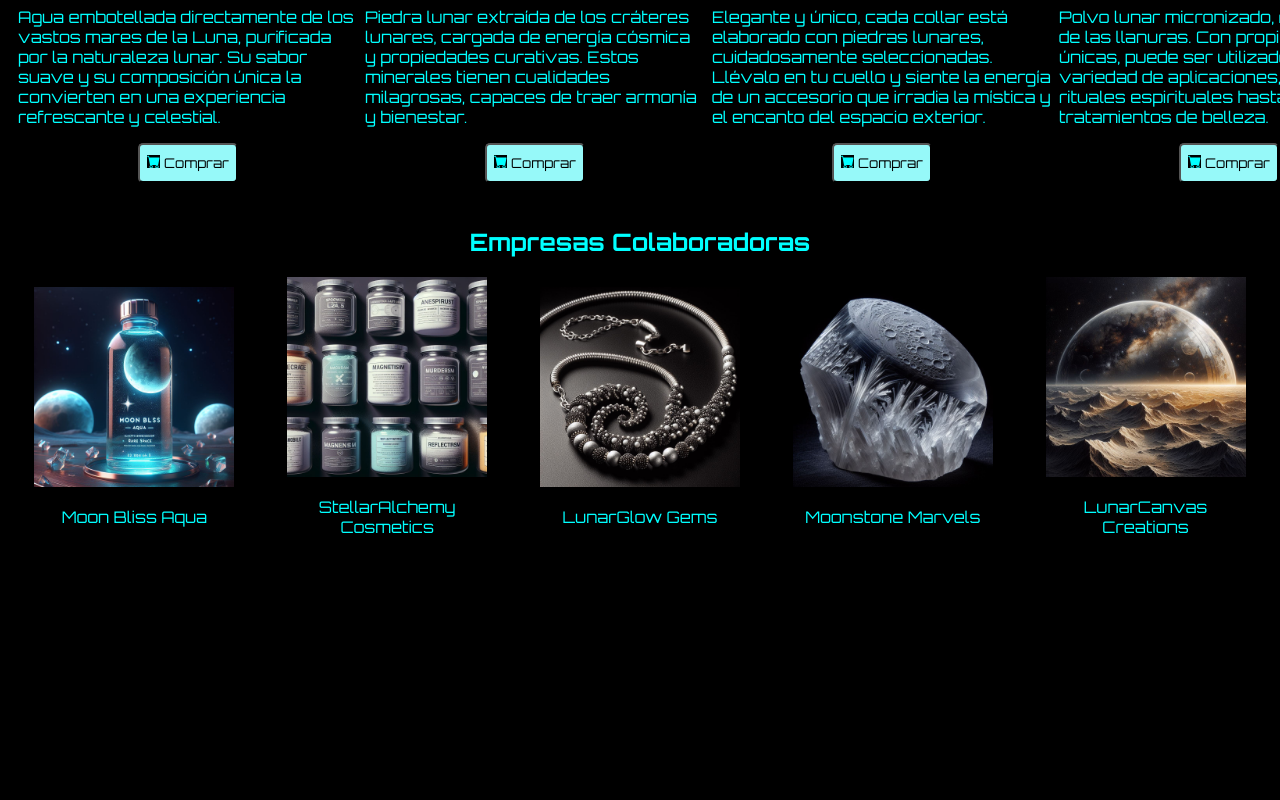
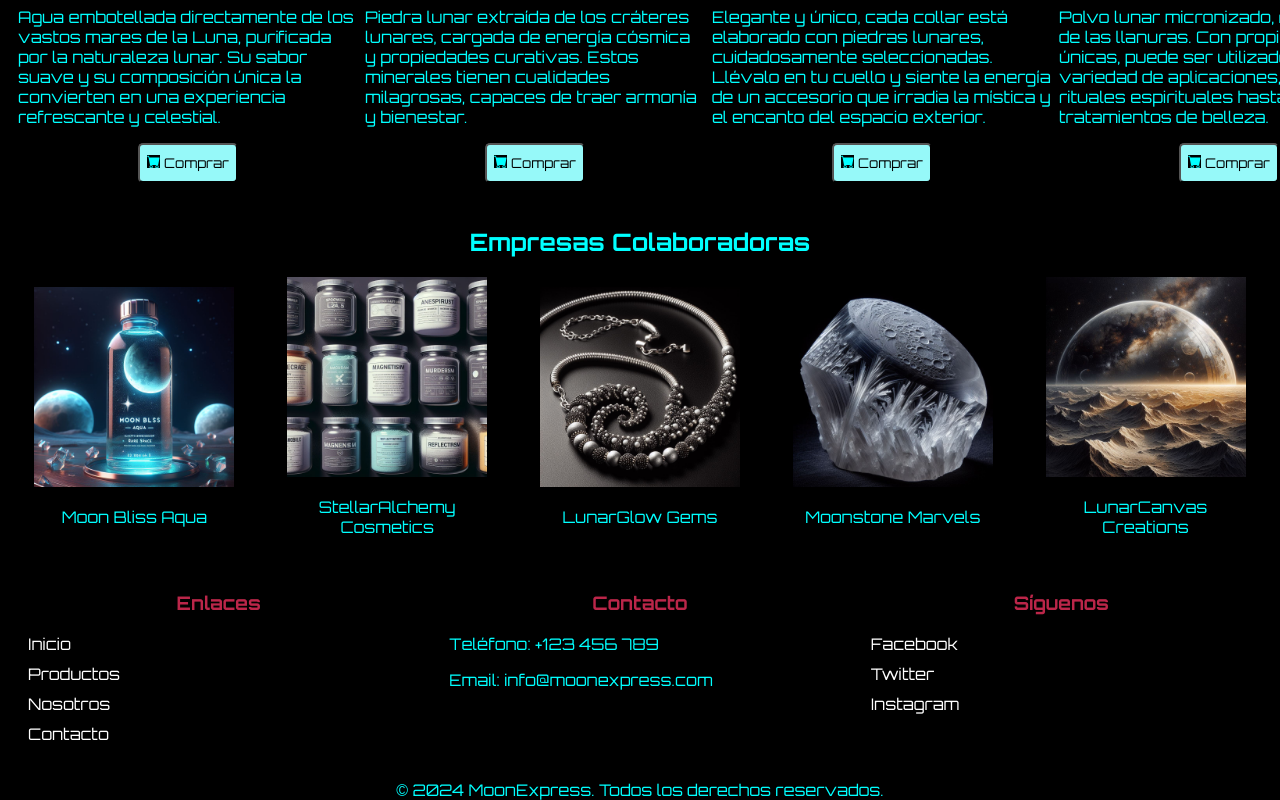
Before and after one commit to sefogi/hackaton13, a React (Vite) app: page / in a window 1280 px wide. Shown: the part 476-1276 px from the top of the page. Before the commit the page ends 1037 px from the top, so only its background shows below. Built offline with nearby package versions, Linux system fonts and the light colour scheme.

Commit message:
added footer

```diff
--- /dev/null
+++ b/src/components/Footer/Footer.jsx
@@ -0,0 +1,38 @@
+import React from 'react';
+import './footer.css';
+
+const Footer = () => {
+  return (
+    <footer className="footer">
+      <div className="footer-container">
+        <div className="footer-section">
+          <h3>Enlaces</h3>
+          <ul>
+            <li><a href="#">Inicio</a></li>
+            <li><a href="#">Productos</a></li>
+            <li><a href="#">Nosotros</a></li>
+            <li><a href="#">Contacto</a></li>
+          </ul>
+        </div>
+        <div className="footer-section">
+          <h3>Contacto</h3>
+          <p>Teléfono: +123 456 789</p>
+          <p>Email: info@moonexpress.com</p>
+        </div>
+        <div className="footer-section">
+          <h3>Síguenos</h3>
+          <ul>
+            <li><a href="#">Facebook</a></li>
+            <li><a href="#">Twitter</a></li>
+            <li><a href="#">Instagram</a></li>
+          </ul>
+        </div>
+      </div>
+      <div className="footer-bottom">
+        <p>&copy; {new Date().getFullYear()} MoonExpress. Todos los derechos reservados.</p>
+      </div>
+    </footer>
+  );
+}
+
+export default Footer;
--- /dev/null
+++ b/src/components/Footer/footer.css
@@ -0,0 +1,41 @@
+.footer {
+    background-color: rgba(0, 0, 0, 0.8);
+    color: white;
+    padding: 50px 0;
+    height: 200px;
+    width: 100%;
+  }
+
+  .footer-container {
+    display: flex;
+    justify-content: space-around;
+    flex-wrap: wrap;
+  }
+
+  .footer-section {
+    flex: 1;
+    margin: 0 20px;
+  }
+
+  .footer-section h3 {
+    color: #bb2649;
+  }
+
+  .footer-section ul {
+    list-style: none;
+    padding: 0;
+  }
+
+  .footer-section ul li {
+    margin-bottom: 10px;
+  }
+
+  .footer-section ul li a {
+    color: white;
+    text-decoration: none;
+  }
+
+  .footer-bottom {
+    text-align: center;
+    margin-top: 20px;
+  }
--- a/src/pages/Home.jsx
+++ b/src/pages/Home.jsx
@@ -1,6 +1,8 @@
 import React from "react";
 import Top5products from "../components/addProductsForm/top5products/Top5products";
 import Brands from "../components/brands/Brands.jsx";
+import Footer from "../components/Footer/Footer.jsx";
+
 
 
 
@@ -9,6 +11,7 @@ export const Home = () => {
         <>
         <Top5products/>
         <Brands/>
+        <Footer/>
         </>
 
     )
```
